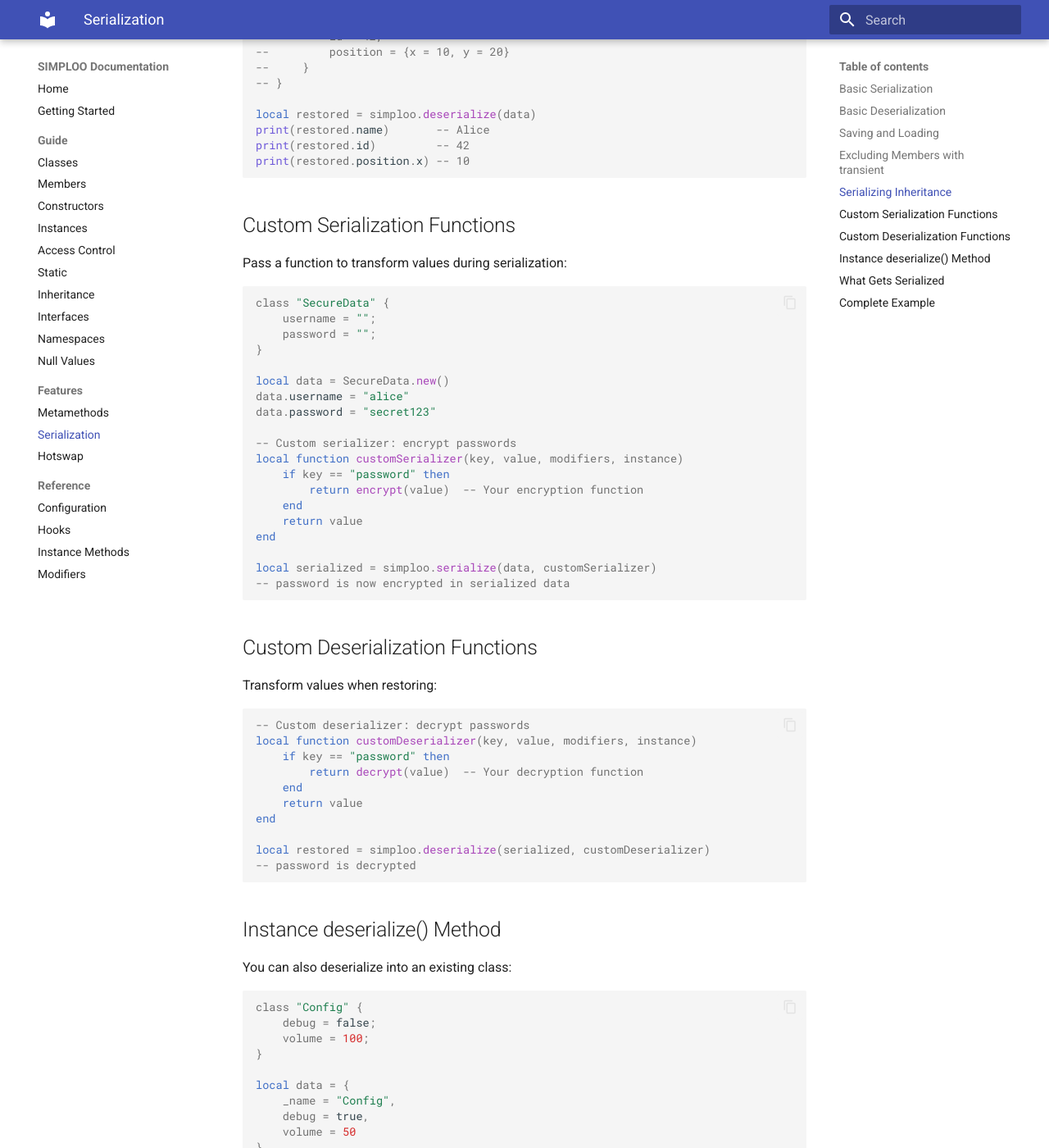
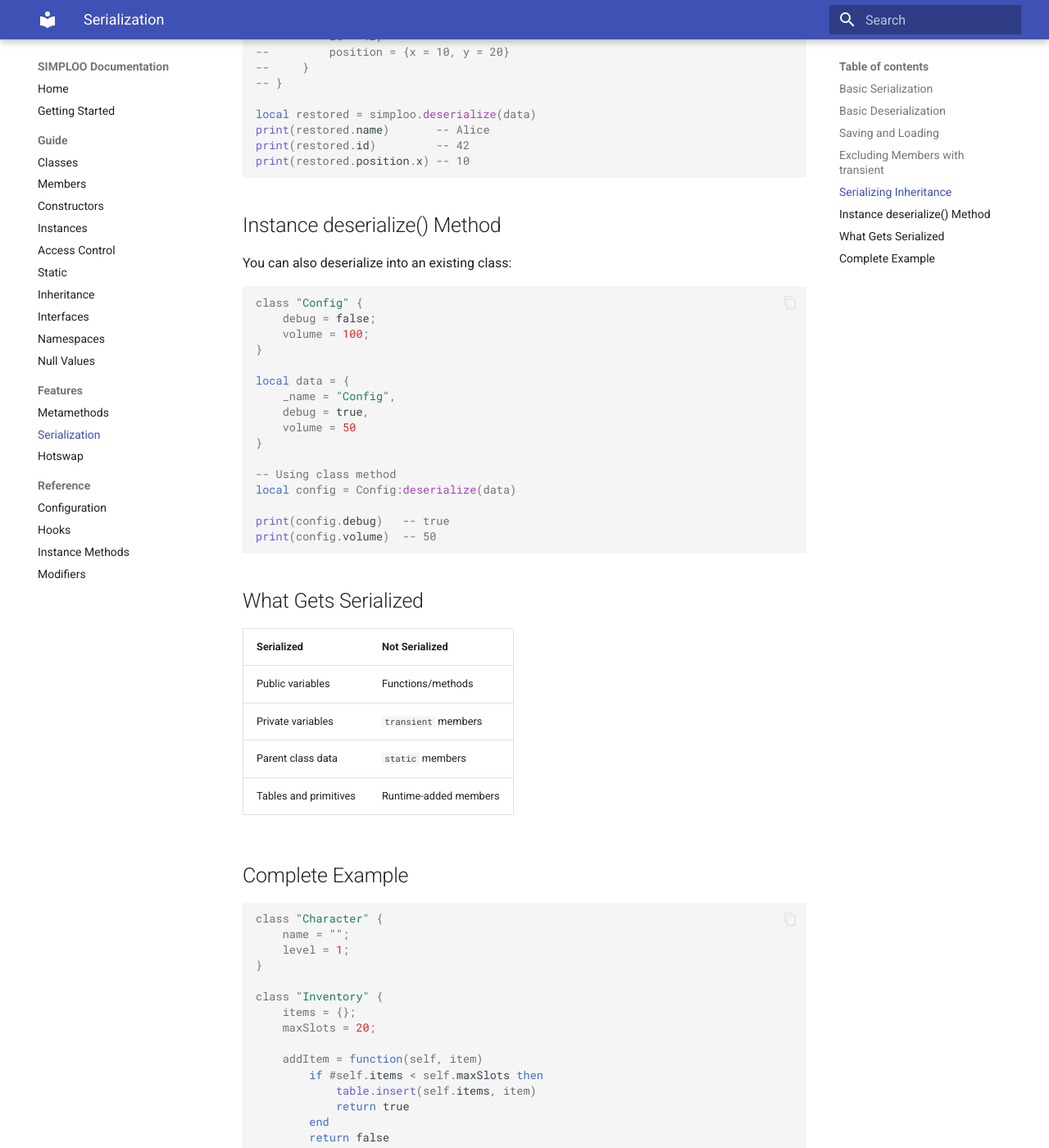
Before and after one commit to maurits150/simploo, an MkDocs documentation site: the page built from docs/features/serialization.md, in a window 1280 px wide and 1400 px high, scrolled down 2888 px. Shown: the whole window at 82% size. Built offline with MkDocs 1.6.1 and Material for MkDocs 9.7.7, drawn with Linux system fonts in a browser that asks for light colours.

Commit message:
Remove customPerMemberFn from serialize/deserialize
- Simpler API: transform data after serialize or before deserialize instead
- Update serializer tests to not use custom function
- Fix comment about static members in serialize (already excluded via _ownMembers)
- Update serialization docs to remove custom function section

````diff
--- a/docs/features/serialization.md
+++ b/docs/features/serialization.md
@@ -149,49 +149,6 @@
 print(restored.position.x) -- 10
 ```
 
-## Custom Serialization Functions
-
-Pass a function to transform values during serialization:
-
-```lua
-class "SecureData" {
-    username = "";
-    password = "";
-}
-
-local data = SecureData.new()
-data.username = "alice"
-data.password = "secret123"
-
--- Custom serializer: encrypt passwords
-local function customSerializer(key, value, modifiers, instance)
-    if key == "password" then
-        return encrypt(value)  -- Your encryption function
-    end
-    return value
-end
-
-local serialized = simploo.serialize(data, customSerializer)
--- password is now encrypted in serialized data
-```
-
-## Custom Deserialization Functions
-
-Transform values when restoring:
-
-```lua
--- Custom deserializer: decrypt passwords
-local function customDeserializer(key, value, modifiers, instance)
-    if key == "password" then
-        return decrypt(value)  -- Your decryption function
-    end
-    return value
-end
-
-local restored = simploo.deserialize(serialized, customDeserializer)
--- password is decrypted
-```
-
 ## Instance deserialize() Method
 
 You can also deserialize into an existing class:
````
Also changed, not shown: 3 other files.
